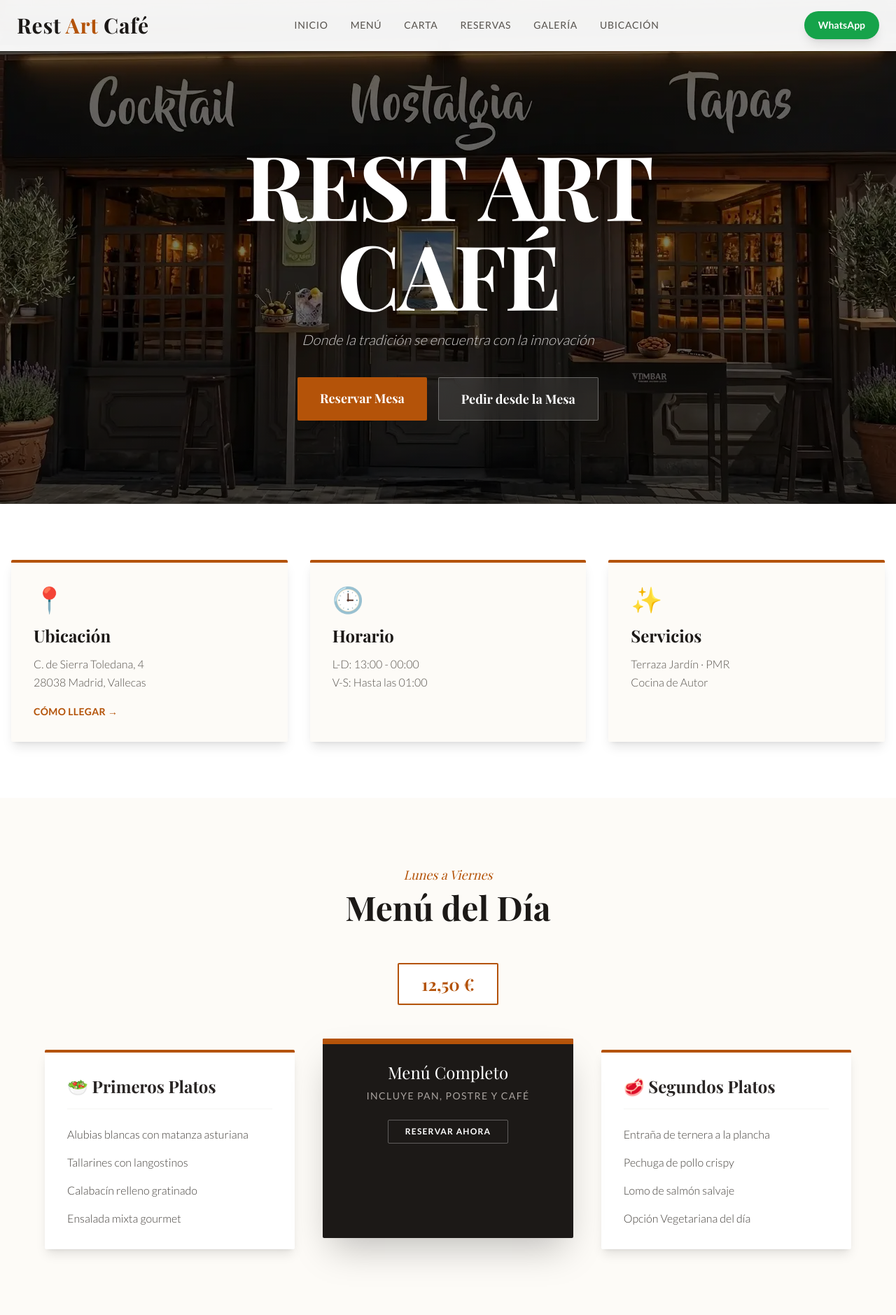
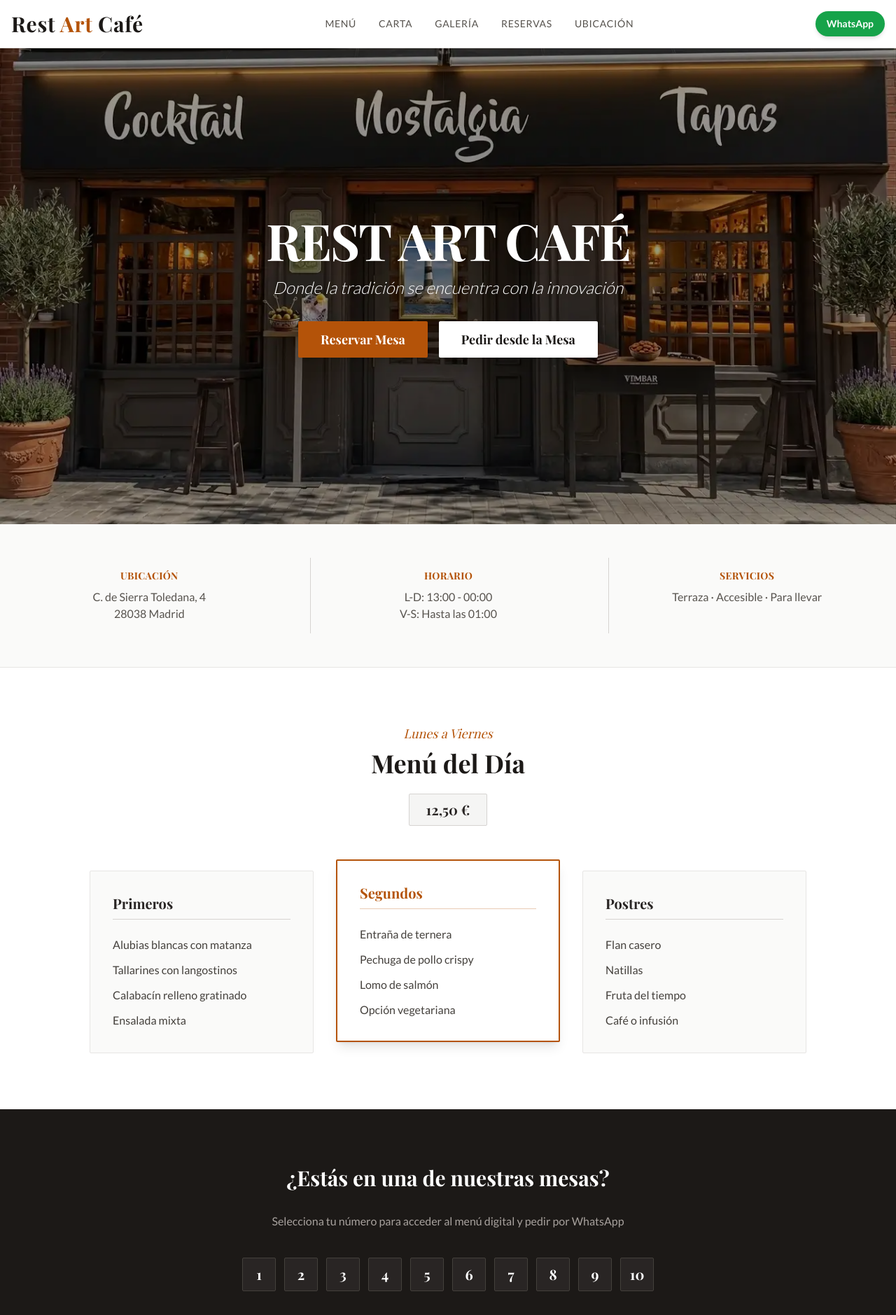
Before and after one commit to ramondelpozo/rest-art-cafe, a Next.js app: page / in a window 1280 px wide. Shown: the top 1879 px of the page at 70% size. Built offline with nearby package versions, Linux system fonts and the light colour scheme; a web font is replaced by a local one.

Commit message:
RESTAURACIÓN DISEÑO ORIGINAL: Estilo clásico HTML, galería 6 imgs, hero corregido y botón borrar en pedido

```diff
--- a/src/app/page.tsx
+++ b/src/app/page.tsx
@@ -3,231 +3,203 @@ import Link from 'next/link';
 
 export default function Home() {
   return (
-    <main className="min-h-screen bg-[#fdfbf7] text-stone-800 font-sans selection:bg-amber-200/50 overflow-x-hidden scroll-smooth">
+    <main className="min-h-screen bg-white text-stone-800 font-sans selection:bg-amber-100">
 
-      {/* --- HEADER --- */}
-      <header className="fixed w-full top-0 z-50 transition-all duration-300 bg-white/95 backdrop-blur-md border-b border-stone-100 shadow-sm">
-        <div className="container mx-auto px-6 py-4 flex justify-between items-center">
-          <Link href="/" className="text-2xl md:text-3xl font-serif font-bold text-stone-900 tracking-wide group">
-            Rest <span className="text-[#b45309] group-hover:text-amber-700 transition-colors">Art</span> Café
+      {/* --- HEADER CLÁSICO --- */}
+      <header className="bg-white border-b border-stone-200 sticky top-0 z-50">
+        <div className="container mx-auto px-4 py-4 flex justify-between items-center">
+          <Link href="/" className="text-3xl font-serif font-bold text-stone-900 tracking-wide">
+            Rest <span className="text-[#b45309]">Art</span> Café
           </Link>
 
-          <nav className="hidden lg:flex space-x-8 text-sm font-medium uppercase tracking-wider text-stone-600">
-            {['Inicio', 'Menú', 'Carta', 'Reservas', 'Galería', 'Ubicación'].map((item) => (
-              <Link key={item} href={`#${item.toLowerCase().replace(' ', '-')}`} className="hover:text-[#b45309] transition-colors relative group">
-                {item}
-                <span className="absolute -bottom-2 left-0 w-0 h-0.5 bg-[#b45309] transition-all duration-300 group-hover:w-full"></span>
-              </Link>
-            ))}
+          <nav className="hidden md:flex space-x-8 text-sm font-medium uppercase tracking-wider text-stone-600">
+            <Link href="#menu" className="hover:text-[#b45309] transition-colors">Menú</Link>
+            <Link href="#carta" className="hover:text-[#b45309] transition-colors">Carta</Link>
+            <Link href="#galeria" className="hover:text-[#b45309] transition-colors">Galería</Link>
+            <Link href="#reservas" className="hover:text-[#b45309] transition-colors">Reservas</Link>
+            <Link href="#ubicacion" className="hover:text-[#b45309] transition-colors">Ubicación</Link>
           </nav>
 
-          <a href="https://wa.me/34910712322" target="_blank" rel="noopener noreferrer" className="bg-green-600 text-white px-5 py-2.5 rounded-full text-sm font-bold hover:bg-green-700 transition shadow-lg flex items-center gap-2">
+          <a href="https://wa.me/34910712322" className="bg-green-600 text-white px-4 py-2 rounded-full text-sm font-bold hover:bg-green-700 transition flex items-center gap-2 shadow-md">
             WhatsApp
           </a>
         </div>
       </header>
 
-      {/* --- HERO CORREGIDO (Título Grande, Subtítulo Pequeño) --- */}
-      <section id="inicio" className="relative h-screen w-full overflow-hidden flex items-center justify-center">
-        <div className="absolute inset-0 z-0">
-          <Image src="/img/hero-fachada.webp" alt="Rest Art Café" fill className="object-cover brightness-[0.5]" priority />
-          <div className="absolute inset-0 bg-gradient-to-t from-black/60 via-transparent to-black/30"></div>
-        </div>
-
-        <div className="relative z-10 text-center text-white px-4 max-w-4xl mx-auto">
-          <h1 className="text-6xl md:text-8xl lg:text-9xl font-serif font-bold mb-4 leading-tight drop-shadow-2xl tracking-tight text-white">
+      {/* --- HERO ESTILO ORIGINAL --- */}
+      <section id="inicio" className="relative h-[85vh] w-full overflow-hidden">
+        <Image
+          src="/img/hero-fachada.webp"
+          alt="Terraza Rest Art Café"
+          fill
+          className="object-cover brightness-[0.6]"
+          priority
+        />
+        <div className="absolute inset-0 flex flex-col justify-center items-center text-center text-white px-4">
+          <h1 className="text-5xl md:text-7xl font-serif font-bold mb-4 drop-shadow-lg tracking-tight">
             REST ART CAFÉ
           </h1>
-
-          <p className="text-lg md:text-xl text-stone-200 mb-10 font-light italic opacity-90">
+          <p className="text-xl md:text-2xl mb-8 font-light italic max-w-2xl drop-shadow-md">
             Donde la tradición se encuentra con la innovación
           </p>
-
-          <div className="flex flex-col sm:flex-row justify-center gap-4">
-            <Link href="#reservas" className="bg-[#b45309] hover:bg-amber-800 text-white px-8 py-4 rounded-sm font-serif font-bold text-lg transition-all duration-300 shadow-xl transform hover:-translate-y-1">
+          <div className="flex flex-col sm:flex-row gap-4">
+            <Link href="#reservas" className="bg-[#b45309] hover:bg-amber-800 text-white px-8 py-3 rounded-sm font-serif font-bold transition text-lg shadow-lg">
               Reservar Mesa
             </Link>
-            <Link href="#pedido-mesa" className="bg-white/10 hover:bg-white/20 backdrop-blur-md border border-white/30 text-white px-8 py-4 rounded-sm font-serif font-bold text-lg transition-all duration-300 hover:border-white transform hover:-translate-y-1">
+            <Link href="#pedido-mesa" className="bg-white hover:bg-stone-100 text-stone-900 px-8 py-3 rounded-sm font-serif font-bold transition text-lg shadow-lg">
               Pedir desde la Mesa
             </Link>
           </div>
         </div>
       </section>
 
-      {/* --- INFO CARDS --- */}
-      <section className="py-20 bg-white relative -mt-20 z-20 container mx-auto px-4">
-        <div className="grid md:grid-cols-3 gap-8">
-          {[
-            { title: "Ubicación", icon: "📍", text: "C. de Sierra Toledana, 4\n28038 Madrid, Vallecas", link: "#ubicacion" },
-            { title: "Horario", icon: "🕒", text: "L-D: 13:00 - 00:00\nV-S: Hasta las 01:00", link: null },
-            { title: "Servicios", icon: "✨", text: "Terraza Jardín · PMR\nCocina de Autor", link: null }
-          ].map((card, idx) => (
-            <div key={idx} className="bg-[#fdfbf7] p-8 rounded-sm shadow-lg border-t-4 border-[#b45309] hover:shadow-xl transition-shadow duration-300">
-              <div className="text-4xl mb-4">{card.icon}</div>
-              <h3 className="font-serif font-bold text-2xl text-stone-900 mb-3">{card.title}</h3>
-              <p className="text-stone-600 whitespace-pre-line leading-relaxed mb-4 font-light">{card.text}</p>
-              {card.link && <Link href={card.link} className="text-[#b45309] font-bold text-sm uppercase tracking-wide hover:text-amber-800 inline-flex items-center gap-1">Cómo llegar →</Link>}
+      {/* --- INFO RÁPIDA --- */}
+      <section className="py-12 bg-stone-50 border-b border-stone-200">
+        <div className="container mx-auto px-4 grid md:grid-cols-3 gap-8 text-center divide-y md:divide-y-0 md:divide-x divide-stone-300">
+          <div className="p-4">
+            <h3 className="font-serif font-bold text-[#b45309] mb-2 uppercase text-sm tracking-wide">Ubicación</h3>
+            <p className="text-stone-600">C. de Sierra Toledana, 4<br/>28038 Madrid</p>
           </div>
-          ))}
+          <div className="p-4">
+            <h3 className="font-serif font-bold text-[#b45309] mb-2 uppercase text-sm tracking-wide">Horario</h3>
+            <p className="text-stone-600">L-D: 13:00 - 00:00<br/>V-S: Hasta las 01:00</p>
+          </div>
+          <div className="p-4">
+            <h3 className="font-serif font-bold text-[#b45309] mb-2 uppercase text-sm tracking-wide">Servicios</h3>
+            <p className="text-stone-600">Terraza · Accesible · Para llevar</p>
+          </div>
         </div>
       </section>
 
       {/* --- MENÚ DEL DÍA --- */}
-      <section id="menú" className="py-24 bg-[#fdfbf7]">
-        <div className="container mx-auto px-4">
+      <section id="menu" className="py-20 container mx-auto px-4 bg-white">
         <div className="text-center mb-16">
           <span className="text-[#b45309] font-serif italic text-lg">Lunes a Viernes</span>
-            <h2 className="text-5xl font-serif font-bold text-stone-900 mt-2 mb-6">Menú del Día</h2>
-            <div className="mt-8 inline-block bg-white border-2 border-[#b45309] text-[#b45309] px-8 py-3 rounded-sm font-serif font-bold text-2xl shadow-sm">
+          <h2 className="text-4xl font-serif font-bold text-stone-900 mt-2 mb-6">Menú del Día</h2>
+          <div className="inline-block bg-stone-100 border border-stone-300 px-6 py-2 rounded-sm font-serif font-bold text-xl text-stone-800">
             12,50 €
           </div>
         </div>
 
-          <div className="grid md:grid-cols-3 gap-10 max-w-6xl mx-auto">
-             <div className="bg-white p-8 rounded-sm shadow-lg border-t-4 border-[#b45309]">
-                <h3 className="text-2xl font-serif font-bold mb-6 text-stone-800 border-b border-stone-100 pb-4">🥗 Primeros Platos</h3>
-                <ul className="space-y-4 text-stone-700 font-light">
-                  <li>Alubias blancas con matanza asturiana</li>
+        <div className="grid md:grid-cols-3 gap-8 max-w-5xl mx-auto">
+          <div className="border border-stone-200 p-8 rounded-sm bg-stone-50">
+            <h3 className="text-xl font-serif font-bold mb-6 text-stone-800 border-b border-stone-300 pb-2">Primeros</h3>
+            <ul className="space-y-3 text-stone-700">
+              <li>Alubias blancas con matanza</li>
               <li>Tallarines con langostinos</li>
               <li>Calabacín relleno gratinado</li>
-                  <li>Ensalada mixta gourmet</li>
+              <li>Ensalada mixta</li>
             </ul>
           </div>
-
-             <div className="bg-stone-900 text-white p-8 rounded-sm shadow-2xl text-center transform md:-translate-y-4 relative overflow-hidden">
-                <div className="absolute top-0 left-0 w-full h-2 bg-[#b45309]"></div>
-                <h3 className="font-serif text-2xl mb-2">Menú Completo</h3>
-                <p className="text-stone-400 text-sm uppercase tracking-widest mb-6">Incluye Pan, Postre y Café</p>
-                <Link href="#reservas" className="inline-block border border-white/30 px-6 py-2 rounded-sm text-xs font-bold uppercase tracking-widest hover:bg-white hover:text-stone-900 transition-all">Reservar Ahora</Link>
-             </div>
-
-             <div className="bg-white p-8 rounded-sm shadow-lg border-t-4 border-[#b45309]">
-                <h3 className="text-2xl font-serif font-bold mb-6 text-stone-800 border-b border-stone-100 pb-4">🥩 Segundos Platos</h3>
-                <ul className="space-y-4 text-stone-700 font-light">
-                  <li>Entraña de ternera a la plancha</li>
+          <div className="border-2 border-[#b45309] p-8 rounded-sm bg-white shadow-lg transform md:-translate-y-4">
+            <h3 className="text-xl font-serif font-bold mb-6 text-[#b45309] border-b border-[#b45309]/30 pb-2">Segundos</h3>
+            <ul className="space-y-3 text-stone-700">
+              <li>Entraña de ternera</li>
               <li>Pechuga de pollo crispy</li>
-                  <li>Lomo de salmón salvaje</li>
-                  <li>Opción Vegetariana del día</li>
+              <li>Lomo de salmón</li>
+              <li>Opción vegetariana</li>
             </ul>
           </div>
+          <div className="border border-stone-200 p-8 rounded-sm bg-stone-50">
+            <h3 className="text-xl font-serif font-bold mb-6 text-stone-800 border-b border-stone-300 pb-2">Postres</h3>
+            <ul className="space-y-3 text-stone-700">
+              <li>Flan casero</li>
+              <li>Natillas</li>
+              <li>Fruta del tiempo</li>
+              <li>Café o infusión</li>
+            </ul>
           </div>
         </div>
       </section>
 
       {/* --- PEDIDO DESDE MESA --- */}
-      <section id="pedido-mesa" className="py-24 bg-stone-900 text-white relative overflow-hidden">
-        <div className="absolute inset-0 opacity-10 bg-[url('/img/hero-fachada.webp')] bg-cover bg-center"></div>
-        <div className="container mx-auto px-4 relative z-10 text-center">
-          <h2 className="text-4xl md:text-5xl font-serif font-bold mb-8">Digital Table Service</h2>
-          <p className="text-stone-400 text-lg mb-12 max-w-2xl mx-auto font-light">Selecciona tu mesa y realiza tu pedido directamente a cocina mediante WhatsApp.</p>
+      <section id="pedido-mesa" className="py-20 bg-stone-900 text-white text-center">
+        <div className="container mx-auto px-4">
+          <h2 className="text-3xl font-serif font-bold mb-8">¿Estás en una de nuestras mesas?</h2>
+          <p className="mb-10 text-stone-400">Selecciona tu número para acceder al menú digital y pedir por WhatsApp</p>
 
-          <div className="grid grid-cols-5 md:grid-cols-10 gap-4 max-w-4xl mx-auto mb-12">
+          <div className="flex flex-wrap justify-center gap-3 max-w-3xl mx-auto mb-8">
             {[1, 2, 3, 4, 5, 6, 7, 8, 9, 10].map((num) => (
-              <Link key={num} href={`/carta?mesa=${num}`} className="aspect-square flex items-center justify-center bg-white/5 border border-white/10 rounded-sm hover:bg-[#b45309] hover:border-[#b45309] hover:scale-110 transition-all duration-300 font-serif text-xl font-bold">
+              <Link
+                key={num}
+                href={`/carta?mesa=${num}`}
+                className="w-12 h-12 flex items-center justify-center bg-stone-800 hover:bg-[#b45309] rounded-sm font-serif font-bold text-xl transition-all duration-300 border border-stone-700"
+              >
                 {num}
               </Link>
             ))}
           </div>
-          <Link href="/carta" className="text-[#d97706] hover:text-white underline decoration-[#d97706] underline-offset-4 transition-colors">Ver carta sin asignar mesa</Link>
         </div>
       </section>
 
-      {/* --- GALERÍA DE 6 IMÁGENES (CORREGIDO) --- */}
-      <section id="galería" className="py-24 bg-white">
+      {/* --- GALERÍA DE 6 IMÁGENES CUADRADAS --- */}
+      <section id="galeria" className="py-20 bg-white">
         <div className="container mx-auto px-4">
-          <div className="text-center mb-16">
-            <h2 className="text-5xl font-serif font-bold text-stone-900 mb-2">Galería</h2>
-            <p className="text-stone-500 font-light">Nuestros espacios y creaciones</p>
+          <div className="text-center mb-12">
+            <h2 className="text-4xl font-serif font-bold text-stone-900 mb-2">Galería</h2>
+            <p className="text-stone-500">Nuestros espacios y platos</p>
           </div>
 
-          {/* Grid de 6 imágenes: 3 columnas en desktop, 2 en móvil */}
-          <div className="grid grid-cols-2 md:grid-cols-3 gap-4 max-w-6xl mx-auto">
+          {/* Grid perfecto de 6 imágenes: 3 columnas x 2 filas */}
+          <div className="grid grid-cols-2 md:grid-cols-3 gap-4 max-w-5xl mx-auto">
             {[1, 2, 3, 4, 5, 6].map((num) => (
-              <div key={num} className="relative aspect-square group overflow-hidden rounded-sm shadow-md cursor-pointer">
+              <div key={num} className="relative aspect-square group overflow-hidden border border-stone-200">
                 <Image
                   src={`/img/galeria-${num}.webp`}
-                  alt={`Imagen galería ${num}`}
+                  alt={`Imagen ${num}`}
                   fill
-                  className="object-cover transition duration-700 group-hover:scale-110"
+                  className="object-cover transition duration-500 group-hover:scale-105"
                 />
-                <div className="absolute inset-0 bg-black/0 group-hover:bg-black/40 transition duration-300 flex items-end justify-start p-6">
-                  <span className="text-white font-serif font-bold text-xl translate-y-4 opacity-0 group-hover:translate-y-0 group-hover:opacity-100 transition duration-300">
-                    Plato Signature {num}
-                  </span>
-                </div>
+                <div className="absolute inset-0 bg-black/0 group-hover:bg-black/20 transition duration-300"></div>
               </div>
             ))}
-          </div>
-
-          <div className="text-center mt-10">
-            <a href="https://www.instagram.com/restartcafe/" target="_blank" rel="noopener noreferrer" className="inline-flex items-center gap-2 text-[#b45309] font-bold hover:text-amber-900 transition font-serif">
-              📷 Ver más fotos en Instagram
-            </a>
           </div>
         </div>
       </section>
 
-      {/* --- UBICACIÓN & CONTACTO --- */}
-      <section id="ubicacion" className="py-24 bg-[#fdfbf7]">
-        <div className="container mx-auto px-4 grid md:grid-cols-2 gap-16">
-          <div className="space-y-12">
+      {/* --- UBICACIÓN Y MAPA --- */}
+      <section id="ubicacion" className="py-20 bg-stone-50">
+        <div className="container mx-auto px-4 grid md:grid-cols-2 gap-12 items-start">
           <div>
-              <h2 className="text-4xl font-serif font-bold text-stone-900 mb-6">Visítanos</h2>
-              <p className="text-stone-600 font-light text-lg leading-relaxed mb-8">En el corazón de Puente de Vallecas, te esperamos para ofrecerte una experiencia gastronómica inolvidable.</p>
-
-              <div className="space-y-4 mb-8">
-                <div className="flex items-start gap-4">
-                  <span className="text-[#b45309] text-xl">📍</span>
-                  <div>
-                    <h4 className="font-bold text-stone-900">Dirección</h4>
-                    <p className="text-stone-600 font-light">C. de Sierra Toledana, 4, 28038 Madrid</p>
+            <h2 className="text-3xl font-serif font-bold text-stone-900 mb-6">Ubicación</h2>
+            <div className="bg-white p-6 border border-stone-200 rounded-sm shadow-sm mb-6">
+              <p className="text-lg font-medium text-stone-800 mb-2">📍 C. de Sierra Toledana, 4</p>
+              <p className="text-stone-600 mb-4">28038 Madrid, Puente de Vallecas</p>
+              <a href="https://maps.google.com" target="_blank" rel="noopener noreferrer" className="text-[#b45309] font-bold hover:underline">Cómo llegar →</a>
             </div>
+            <div className="space-y-4">
+              <div className="flex items-center gap-3">
+                <span className="text-2xl">📞</span>
+                <a href="tel:+34910712322" className="text-stone-700 hover:text-[#b45309] font-medium">910 71 23 22</a>
               </div>
-                <div className="flex items-start gap-4">
-                  <span className="text-[#b45309] text-xl">📞</span>
-                  <div>
-                    <h4 className="font-bold text-stone-900">Reservas</h4>
-                    <a href="tel:+34910712322" className="text-stone-600 font-light hover:text-[#b45309] transition">910 71 23 22</a>
+              <div className="flex items-center gap-3">
+                <span className="text-2xl">✉️</span>
+                <a href="mailto:info@restartcafe.com" className="text-stone-700 hover:text-[#b45309] font-medium">info@restartcafe.com</a>
               </div>
             </div>
           </div>
-            </div>
-          </div>
-
-          <div className="h-[500px] bg-stone-200 rounded-sm overflow-hidden shadow-xl relative">
+          <div className="h-[400px] bg-stone-300 rounded-sm overflow-hidden shadow-md">
              <iframe src="https://www.google.com/maps/embed?pb=!1m18!1m12!1m3!1d3038.6666666666665!2d-3.6500000000000004!3d40.390000000000004!2m3!1f0!2f0!3f0!3m2!1i1024!2i768!4f13.1!3m3!1m2!1s0xd42270000000001%3A0x1234567890abcdef!2sC.%20de%20Sierra%20Toledana%2C%204%2C%2028038%20Madrid!5e0!3m2!1ses!2ses!4v1234567890123!5m2!1ses!2ses" width="100%" height="100%" style={{border:0}} allowFullScreen loading="lazy"></iframe>
           </div>
         </div>
       </section>
 
       {/* --- FOOTER --- */}
-      <footer className="bg-stone-900 text-stone-400 py-20 border-t border-stone-800">
-        <div className="container mx-auto px-4 grid md:grid-cols-4 gap-12 text-sm">
-          <div className="col-span-1 md:col-span-2">
-            <h4 className="text-white font-serif font-bold text-2xl mb-6">Rest Art Café</h4>
-            <p className="max-w-xs font-light leading-relaxed mb-8">Donde la tradición culinaria se encuentra con la innovación en un ambiente acogedor y sofisticado.</p>
+      <footer className="bg-stone-900 text-stone-400 py-12 border-t border-stone-800 text-center md:text-left">
+        <div className="container mx-auto px-4 grid md:grid-cols-3 gap-8">
+          <div>
+            <h4 className="text-white font-serif font-bold text-xl mb-4">Rest Art Café</h4>
+            <p className="text-sm">© 2026 Todos los derechos reservados.</p>
           </div>
-
-          <div>
-            <h4 className="text-white font-bold text-xs uppercase tracking-widest mb-6">Explorar</h4>
-            <ul className="space-y-3 font-light">
-              <li><Link href="#inicio" className="hover:text-[#d97706] transition">Inicio</Link></li>
-              <li><Link href="#menú" className="hover:text-[#d97706] transition">Menú</Link></li>
-              <li><Link href="#reservas" className="hover:text-[#d97706] transition">Reservas</Link></li>
-            </ul>
+          <div className="flex flex-col gap-2">
+            <Link href="/aviso-legal" className="hover:text-white transition text-sm">Aviso Legal</Link>
+            <Link href="/privacidad" className="hover:text-white transition text-sm">Política de Privacidad</Link>
+            <Link href="/cookies" className="hover:text-white transition text-sm">Política de Cookies</Link>
           </div>
-
-          <div>
-            <h4 className="text-white font-bold text-xs uppercase tracking-widest mb-6">Legal</h4>
-            <ul className="space-y-3 font-light">
-              <li><Link href="/aviso-legal" className="hover:text-[#d97706] transition">Aviso Legal</Link></li>
-              <li><Link href="/privacidad" className="hover:text-[#d97706] transition">Privacidad</Link></li>
-              <li><Link href="/cookies" className="hover:text-[#d97706] transition">Cookies</Link></li>
-            </ul>
+          <div className="flex justify-center md:justify-end gap-4">
+             <a href="#" className="text-stone-400 hover:text-white transition">Instagram</a>
+             <a href="#" className="text-stone-400 hover:text-white transition">Facebook</a>
           </div>
-        </div>
-        <div className="container mx-auto px-4 mt-16 pt-8 border-t border-stone-800 text-center text-xs font-light">
-          <p>© 2026 Rest Art Café. All rights reserved.</p>
         </div>
       </footer>
     </main>
```
Lines whose indentation alone changed are shown as unchanged.
